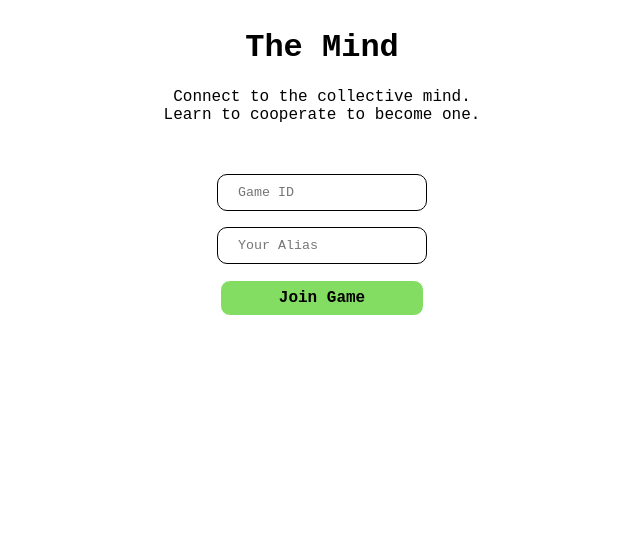
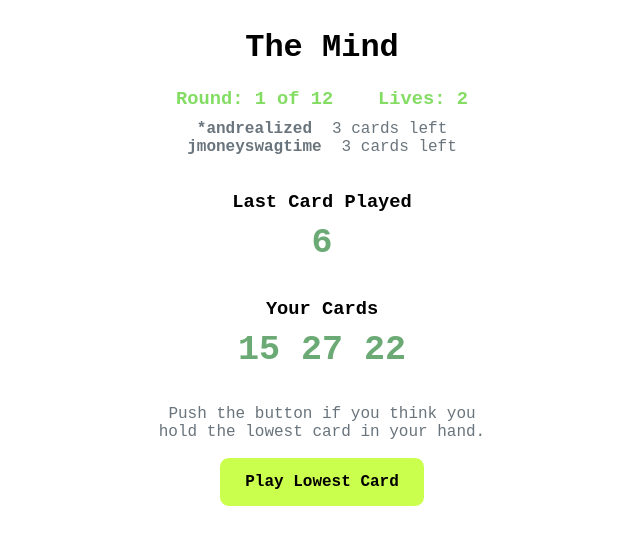
Before and after one commit to lazycafe/the-mind-game, a React (Create React App) app in the folder packages/client/: page /game/1 in a window 1280 px wide. Shown: the top 546 px of the page, without its empty margins (318-958 px from the left). Built offline with nearby package versions, Linux system fonts and the light colour scheme.

Commit message:
Create game screen

```diff
--- /dev/null
+++ b/packages/client/src/GameScreen.js
@@ -0,0 +1,79 @@
+import React, { Component } from 'react';
+import logo from './logo.svg';
+import './App.css';
+
+const exampleGameState = {
+    round: 1,
+    totalRounds: 12,
+    gameLeaderPlayerId: '',
+    gameStatus: 'IN_PROGRESS',
+    playerStates: {
+        'andrealized': {
+            id: 'andrealized',
+            cards: [15,27,22]
+        },
+        'jmoneyswagtime': {
+            id: 'jmoneyswagtime',
+            cards: [4,89,24]
+        }
+    },
+    discardedCards: [1, 5, 6],
+    lives: 2
+}
+
+const myUserId = 'andrealized';
+
+class GameScreen extends Component {
+
+  joinGame() {
+
+  }
+
+  render() {
+
+    let myCards = exampleGameState.playerStates[myUserId].cards;
+    let outOfCards = !myCards.length;
+
+    return (
+      <div className="gameBody">
+        <h1>The Mind</h1>
+        <div className="gameSection">
+          <h3 className="roundAndLives">Round: {exampleGameState.round} of 12 &nbsp;&nbsp;&nbsp;Lives: {exampleGameState.lives}</h3>
+
+          {Object.values(exampleGameState.playerStates).map(player =>
+            <div className="playerList">
+             <div className="playerListName">
+              { player.id === myUserId && <span>*</span> }
+              {player.id}
+             </div>
+              <div>{player.cards.length} cards left</div>
+            </div>
+          )}
+        </div>
+
+        <div className="gameSection">
+          <h3>Last Card Played</h3>
+          <div className="cardNumber">
+            {exampleGameState.discardedCards[exampleGameState.discardedCards.length - 1]}
+          </div>
+        </div>
+
+        <div className="gameSection">
+          <h3>Your Cards</h3>
+          <div className="cardNumber">
+            {myCards.join(' ')}
+          </div>
+        </div>
+
+        { !outOfCards &&
+          <div className="gameSection">
+            <p>Push the button if you think you hold the lowest card in your hand.</p>
+            <button onClick={this.joinGame.bind(this)}>Play Lowest Card</button>
+          </div>
+        }
+      </div>
+    );
+  }
+}
+
+export default GameScreen;
--- a/packages/client/src/index.css
+++ b/packages/client/src/index.css
@@ -12,6 +12,7 @@
 
 .gameBody {
 	max-width: 350px;
+	color: var(--nickel);
 }
 
 body {
@@ -22,19 +23,8 @@ body {
 	justify-content: center;
 }
 
-button {
-	border: 1px solid white;
-	border-radius: 10px;
-	background-color: var(--lightgreen);
-	text-align: center;
-	font-family: var(--courier);
-	font-size: 16px;
-	padding-left: 58px;
-	padding-right: 58px;
-	padding-top: 8px;
-	padding-bottom: 8px;
-	font-weight: bold;
-	cursor: pointer;
+h1, h3 {
+	color: black;
 }
 
 input {
@@ -47,3 +37,44 @@ input {
 	border: 1px solid black;
 	font-family: var(--courier);
 }
+
+button {
+	border: 1px solid white;
+	border-radius: 10px;
+	background-color: var(--yellow);
+	text-align: center;
+	font-family: var(--courier);
+	font-size: 16px;
+	font-weight: bold;
+	cursor: pointer;
+	width: 206px;
+	height: 50px;
+}
+
+.roundAndLives {
+	color: var(--lightgreen);
+}
+
+.gameSection {
+	margin-bottom: 35px;
+}
+
+.playerList {
+	display: flex;
+	justify-content: center;
+}
+
+.playerListName {
+	font-weight: bold;
+	margin-right: 20px;
+}
+
+.cardNumber {
+	font-size: 35px;
+	font-weight: bold;
+	color: var(--shamrock);
+}
+
+h3 {
+	margin-bottom: 10px;
+}
--- a/packages/client/src/index.js
+++ b/packages/client/src/index.js
@@ -3,9 +3,10 @@ import ReactDOM from 'react-dom';
 import './index.css';
 import JoinGameScreen from './JoinGameScreen';
 import WaitingRoomScreen from './WaitingRoomScreen';
+import GameScreen from './GameScreen';
 import * as serviceWorker from './serviceWorker';
 
-ReactDOM.render(<JoinGameScreen />, document.getElementById('root'));
+ReactDOM.render(<GameScreen />, document.getElementById('root'));
 
 // If you want your app to work offline and load faster, you can change
 // unregister() to register() below. Note this comes with some pitfalls.
```
